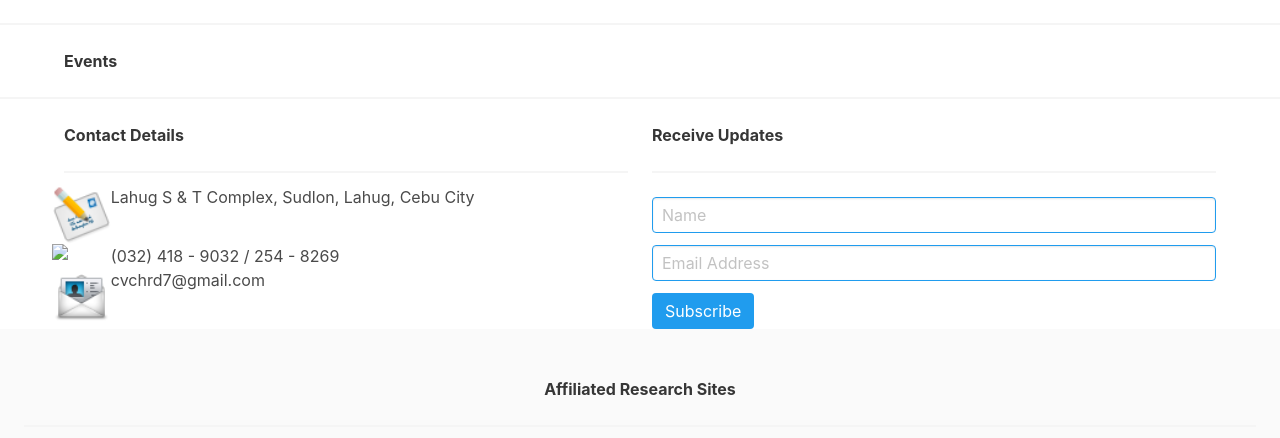
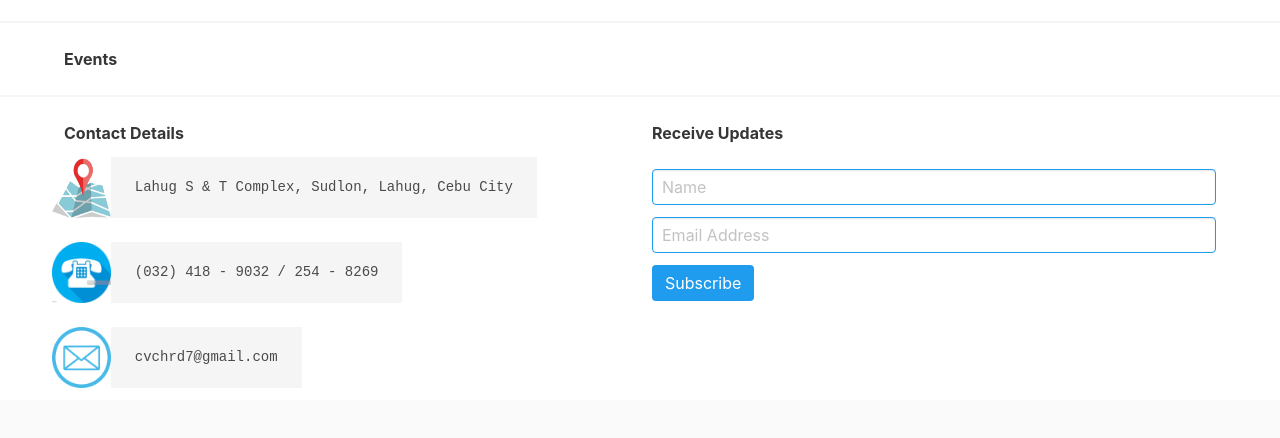
Before and after one commit to DankKenobi/cvchrd-region-7, a plain HTML site: page view/index.html in a window 1280 px wide. Shown: the part 270-708 px from the top of the page. Drawn offline with nearby package versions, Linux system fonts and the light colour scheme.

Commit message:
changed icons

```diff
--- a/view/index.html
+++ b/view/index.html
@@ -13,7 +13,8 @@
   </head>
   <body>
 
-    <hr>
+    <br>
+    <br>
 
     <div class = "container">
       <div class = "columns">
@@ -101,26 +102,32 @@
       <div class = "columns">
         <div class = "column">
           <strong> Contact Details </strong>
-          <hr>
+          <br>
+          <br>
           <div class = "columns">
-            <img src = "../icons/address.png" width="10%" height="10%">
-            <p>Lahug S & T Complex, Sudlon, Lahug, Cebu City</p>
+            <img src = "../icons/locationcopy.jpg" width="10%" height="10%">
+            <pre>Lahug S & T Complex, Sudlon, Lahug, Cebu City</pre>
           </div>
 
+          <br>
+
           <div class = "columns">
-            <img src = "../icons/phone.png" width="10%" height="10%">
-            <p>(032) 418 - 9032 / 254 - 8269</p>
+            <img src = "../icons/gettyimages-976146730-1024x1024.jpg" width="10%" height="10%">
+            <pre>(032) 418 - 9032 / 254 - 8269</pre>
           </div>
 
+          <br>
+
           <div class = "columns">
-            <img src = "../icons/contact.png" width="10%" height="10%">
-            <p class = "has-text-center-desktop">cvchrd7@gmail.com</p>
+            <img src = "../icons/584856bce0bb315b0f7675ad.png" width="10%" height="10%">
+            <pre>cvchrd7@gmail.com</pre>
             </div>
         </div>
 
         <div class = "column">
           <strong> Receive Updates </strong>
-          <hr>
+          <br>
+          <br>
           <div class="field">
             <div class="control">
               <input class="input is-info" type="text" placeholder="Name">
@@ -140,12 +147,14 @@
       </div>
     </div>
 
+    <br>
+
     <footer class="footer">
       <div class = "content has-text-centered">
         <strong>
           Affiliated Research Sites
         </strong>
-        <hr>
+        <br>
         <a href="#">
           <img src="../logos/mmhrdc.png" width="5%" height="5%">
         </a>
```
Also changed, not shown: view/aboutpage/NDO.html (+5 -3 lines), view/aboutpage/history.html (+5 -3 lines), view/aboutpage/memberInt.html (+5 -3 lines), view/aboutpage/orgchart.html (+5 -3 lines), view/discussion.html (+5 -3 lines), view/downloads.html (+5 -3 lines), view/gallery.html (+6 -4 lines), icons/584856bce0bb315b0f7675ad.png (added), icons/blue-telephone-icon-vector-4248416.jpg (added), icons/download-Email-symbol-PNG-transparent-images-transparent-backgrounds-PNGRIVER-COM-4b8266_f0ef03475d104c6db271009986bdad0fmv2_d_1201_1201_s_2.png (added), icons/email-icon.png (added), icons/flat-color-location-icon-on-paper-map-vector-21491239.jpg (added), icons/gettyimages-976146730-1024x1024.jpg (added), icons/locationcopy.jpg (added).
